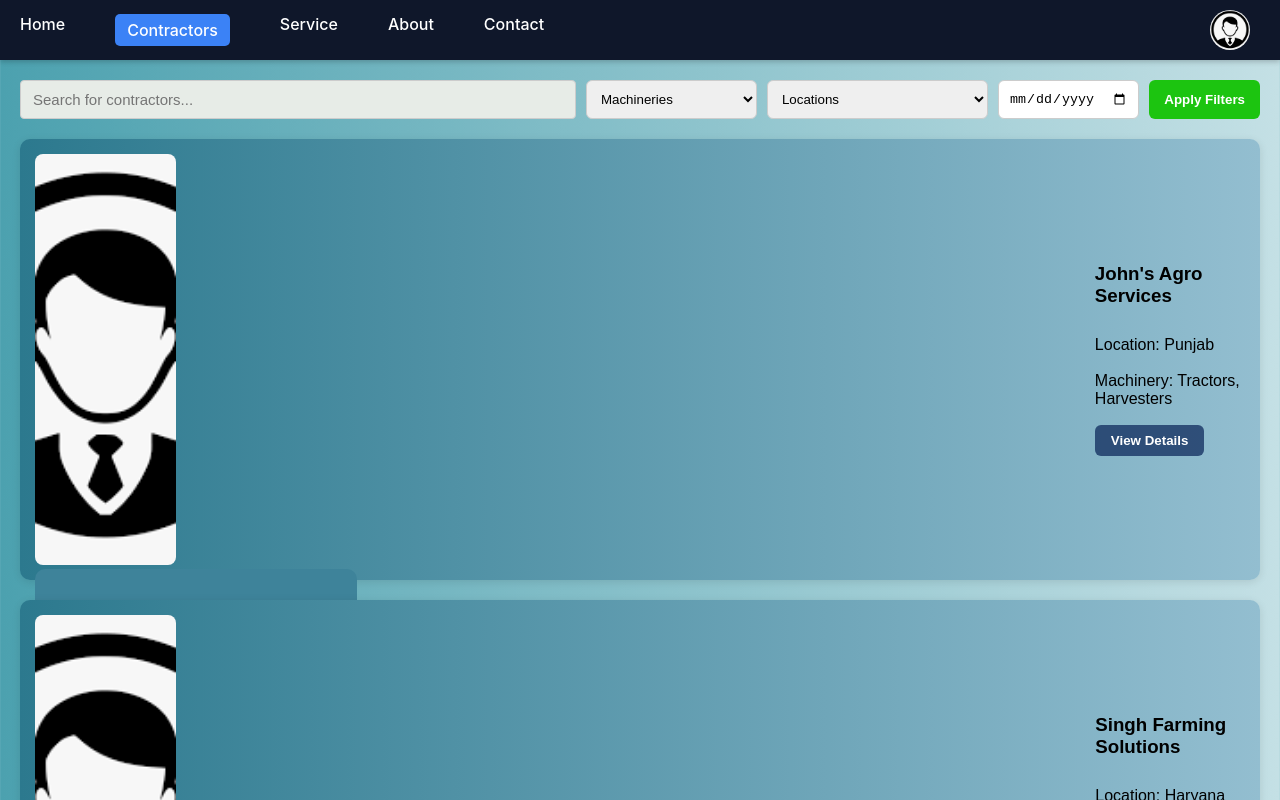
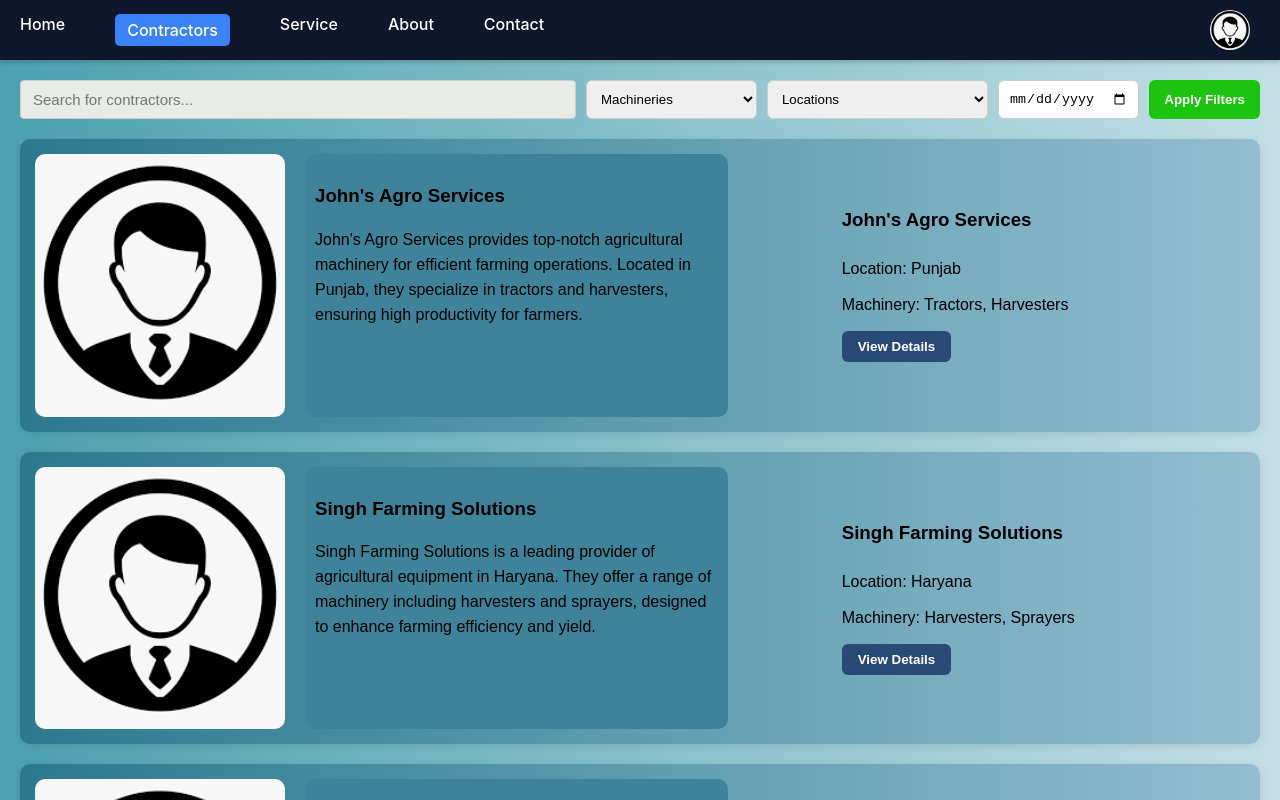
Before and after one commit to Ashwath-S-kulal/Agricultural-booking-system, a React (Create React App) app: page /contractor in a window 1280 px wide. Shown: the top 800 px of the page. Built offline with nearby package versions, Linux system fonts and the light colour scheme.

Commit message:
second changes

```diff
--- a/package.json
+++ b/package.json
@@ -1,4 +1,5 @@
 {
+  "homepage":"https://Ashwath-S-kulal.github.io/Agricultural-booking-system",
   "name": "agri",
   "version": "0.1.0",
   "private": true,
@@ -16,6 +17,8 @@
   },
   "scripts": {
     "start": "react-scripts start",
+    "predeploy":"npm run built",
+    "deploy": "gh-pages -d build",
     "build": "react-scripts build",
     "test": "react-scripts test",
     "eject": "react-scripts eject"
--- a/src/Pages/Contractor.css
+++ b/src/Pages/Contractor.css
@@ -54,10 +54,12 @@ body{
   display: flex;
   flex-direction: column;
   gap: 20px;
+
 }
 
 .contractor-card-horizontal-card {
   display: flex;
+  justify-items: start;
   background: linear-gradient(to right,#2c798e, #93bed0);
   padding: 15px;
   border-radius: 10px;
@@ -81,7 +83,8 @@ body{
   display: flex;
   flex-direction: column;
   justify-content: center;
-  padding-left:10%;
+  margin-left: none;
+  flex: 2;
 }
 
 .contractor-info h3 {
@@ -109,14 +112,23 @@ body{
   background-color: #1bb466;
 }
 .contractor-info-horizontal {
-  width:30%;
+  width:50%;
   background-color:#3e839aff;
-  padding:20px;
+  padding:10px;
   border-radius:10px;
   line-height:25px;
-  height:100%;
-  padding-bottom:10px;
 }
+.contractor-mob{
+  display: flex;
+  flex: 4;
+  flex-direction: row;
+}
+.contractor-mob img {
+  width: 250px;
+  border-radius: 10px;
+}
+
+
 @media screen and (max-width: 768px) {
   .filter-bar{
     justify-content: start;
--- a/src/Pages/Contractor.js
+++ b/src/Pages/Contractor.js
@@ -170,6 +170,7 @@ function Contractor() {
       <div className="card-list">
         {contractors.map((contractor, idx) => (
           <div className="contractor-card-horizontal-card" key={idx}>
+
             <div className='contractor-mob'>
               <img src={contractor.image} alt="Contractor" className="contractor-img-horizontal" />
               <div className='contractor-info-horizontal'>
@@ -177,6 +178,7 @@ function Contractor() {
                   <p >{contractor.info}</p>
               </div>
             </div>
+
 
             <div className="contractor-info">
               <h3 style={{marginBottom:"20px"}}>{contractor.name}</h3>
```
